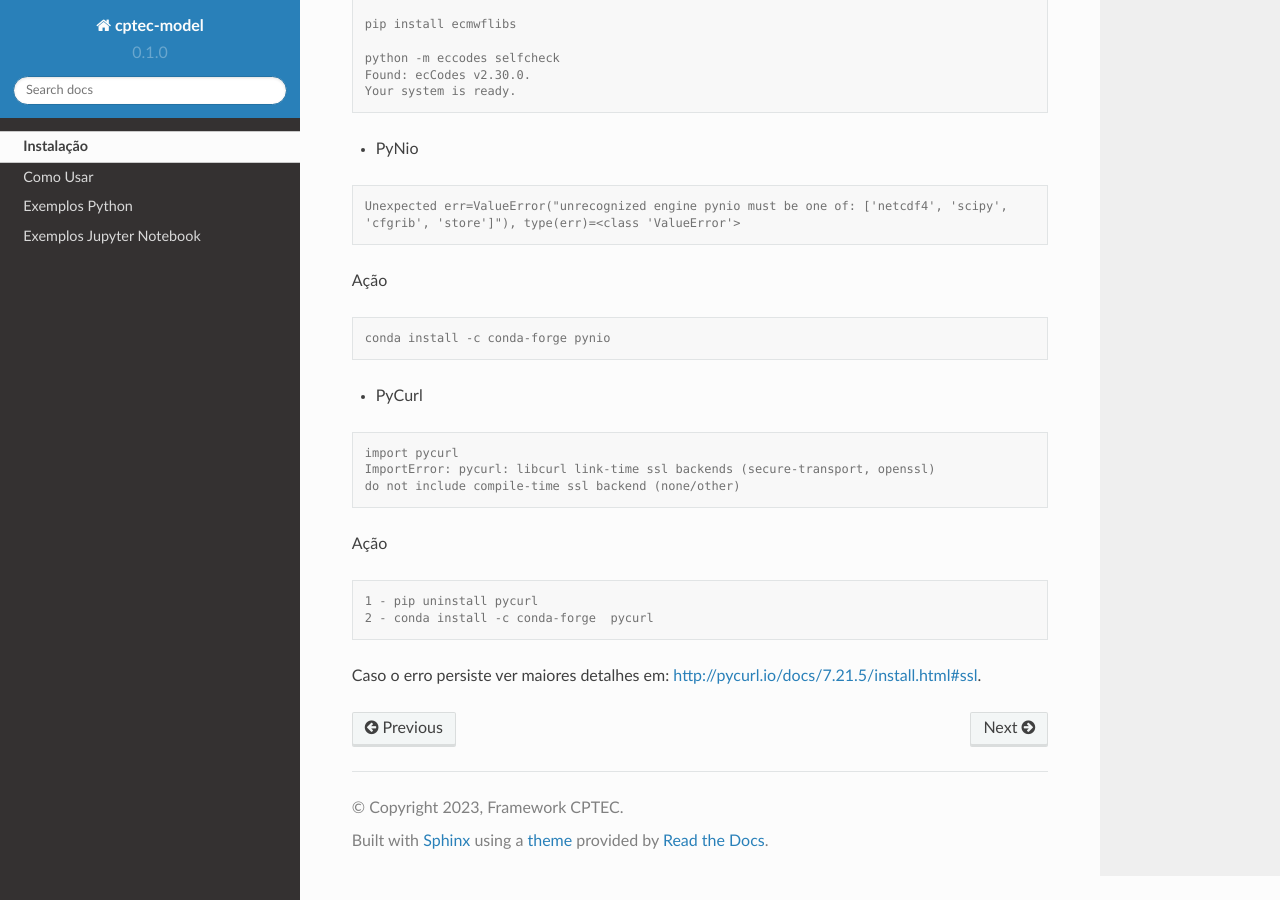
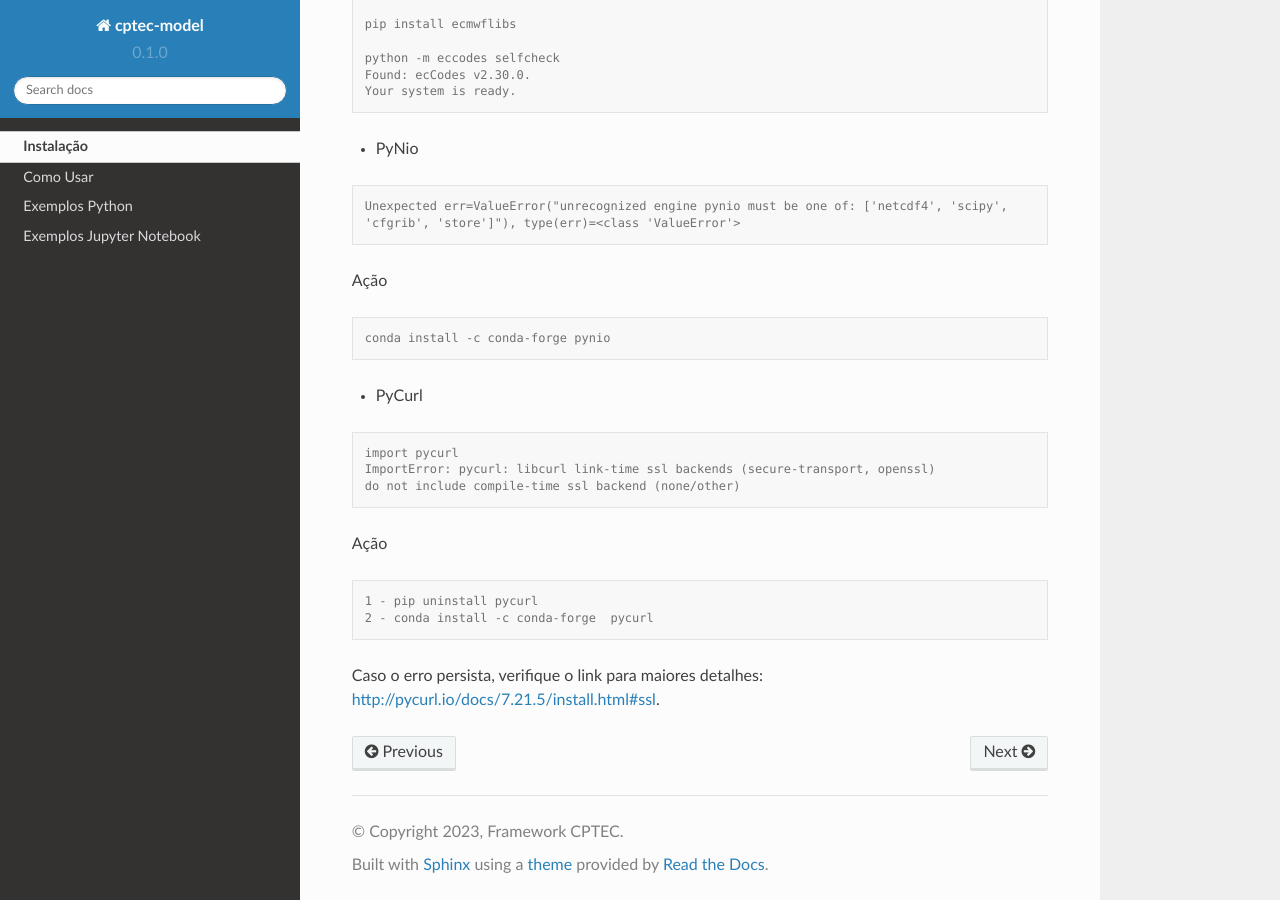
Before and after one commit to framework-CPTEC/tutorial, a Sphinx documentation site: the page built from docs/source/install.rst, in a window 1280 px wide and 900 px high, scrolled down 1275 px. Built offline with Sphinx 7.4.7 and the Read the Docs theme 2.0.0, drawn with Linux system fonts in a browser that asks for light colours.

Commit message:
Update install.rst

```diff
--- a/docs/source/install.rst
+++ b/docs/source/install.rst
@@ -97,5 +97,6 @@ Ação
   1 - pip uninstall pycurl
   2 - conda install -c conda-forge  pycurl
 
-Caso o erro persiste ver maiores detalhes em:
+
+Caso o erro persista, verifique o link para maiores detalhes:
 `<http://pycurl.io/docs/7.21.5/install.html#ssl>`_.
```
